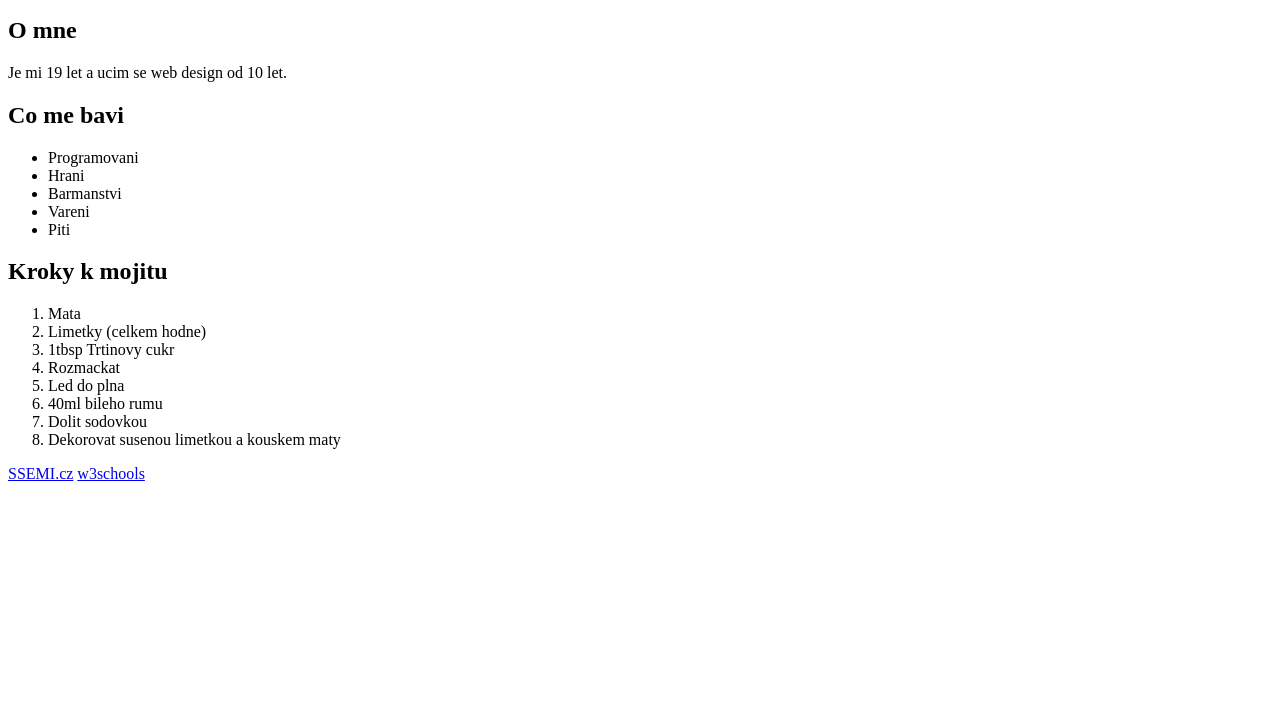
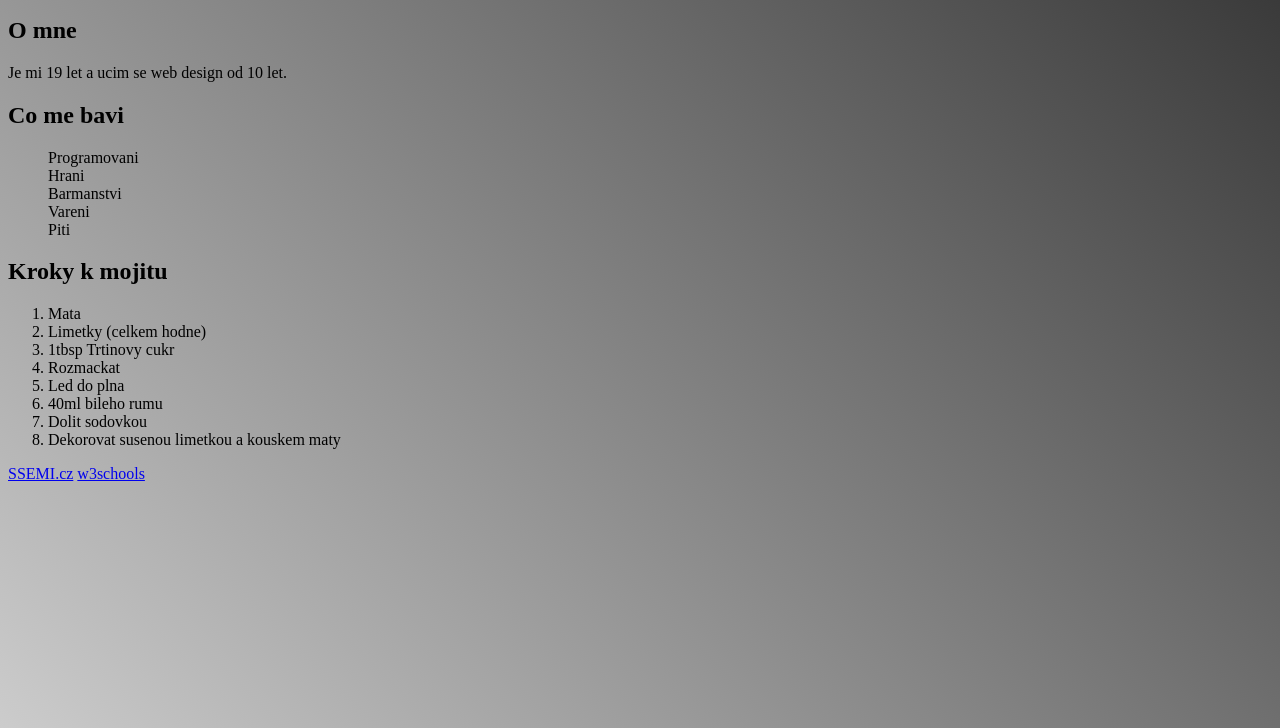
Before and after one commit to daylicht/daylicht.github.io, a plain HTML site: page index.html in a window 1280 px wide. Shown: the part 101-829 px from the top of the page. Before the commit the page ends 800 px from the top, so only its background shows below. Drawn offline with Linux system fonts and the light colour scheme.

Commit message:
pridal jsem style tag a basic styl stranky
Added CSS styles for body and unordered list.

```diff
--- a/index.html
+++ b/index.html
@@ -3,6 +3,17 @@
 <head>
   <meta charset="utf-8">
   <title>Moje prvni stranka</title>
+  <style>
+    body {
+      background: linear-gradient(45deg, #ccc, #333);
+      min-height: 100vh;
+      width: 100vw;
+    }
+
+    ul {
+      list-style: none;
+    }
+  </style>
 </head>
 <body>
   <h1>The masterpiece</h1>
```
